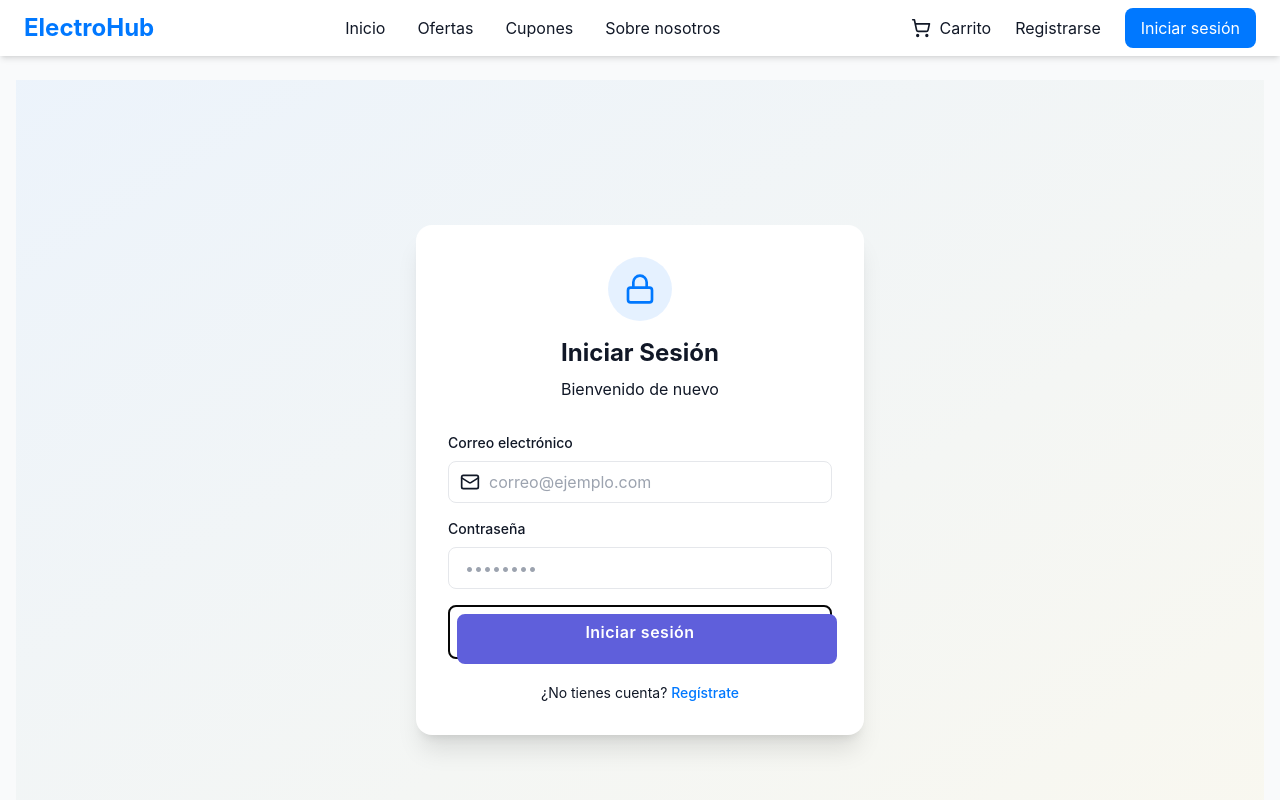
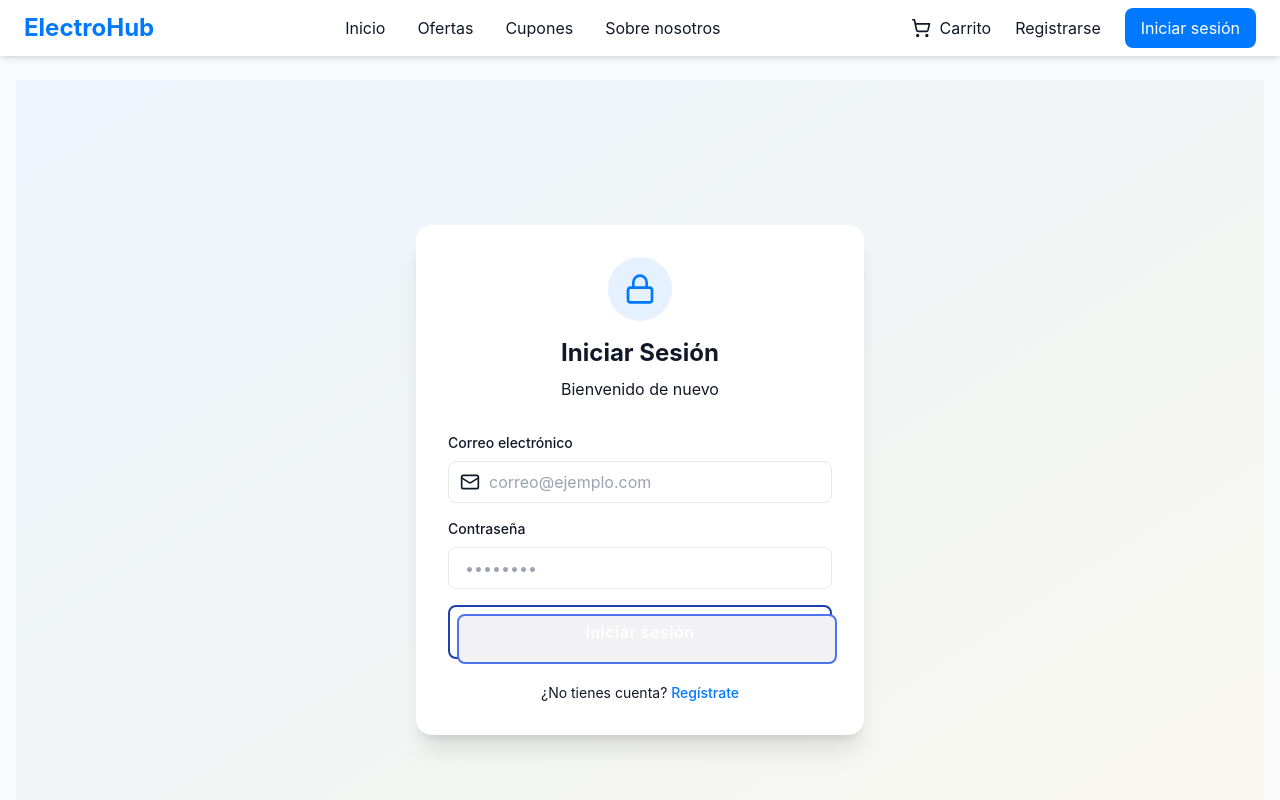
Before and after one commit to Mariavillca123/ElectroHub-frontend, a React (Vite) app: page /login in a window 1280 px wide. Shown: the top 800 px of the page. Built offline with nearby package versions, Linux system fonts and the light colour scheme.

Commit message:
Ajuste extra

```diff
--- a/src/styles/globals.css
+++ b/src/styles/globals.css
@@ -15,11 +15,11 @@ body {
   letter-spacing: 0.5px;
   padding: 13px 20px;
   outline: 0;
-  border: 2px solid #060606;
+  border: 2px solid #1e40af;
   cursor: pointer;
   position: relative;
   background-color: #ffffff;
-  color: #ffffff;
+  color: white;
   user-select: none;
   -webkit-user-select: none;
   touch-action: manipulation;
@@ -31,8 +31,8 @@ body {
 
 .button-floating::after {
   content: "";
-  background-color: #5f5fdb;
-  border: 2px solid #5f5fdb;
+  background-color: #f2f2f4;
+  border: 2px solid #4c72ee;
   width: 100%;
   height: 100%;
   position: absolute;
```
